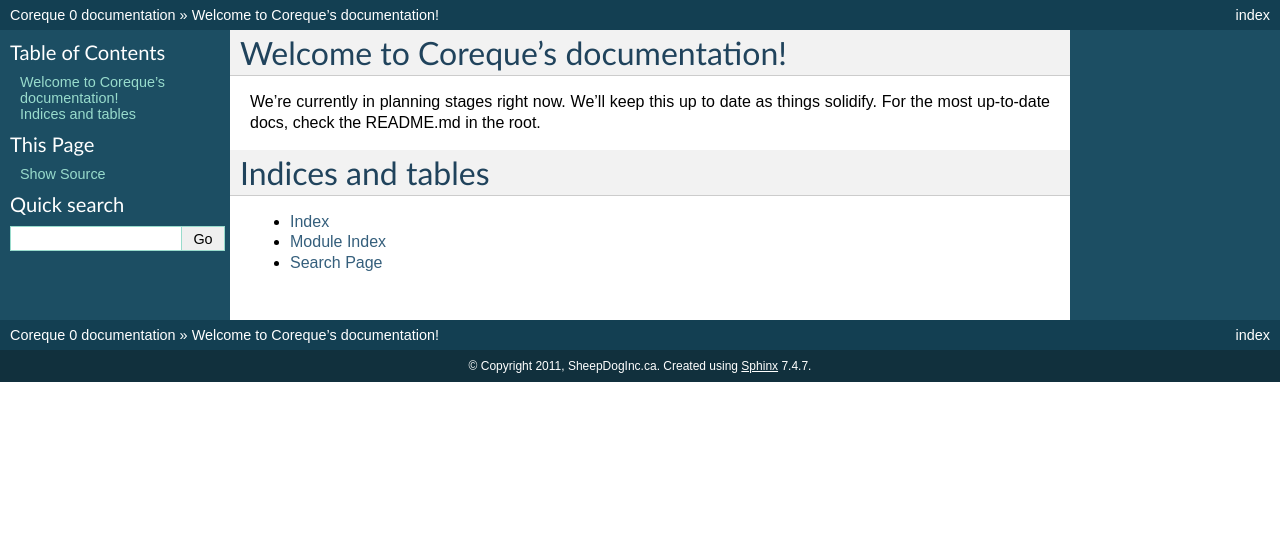
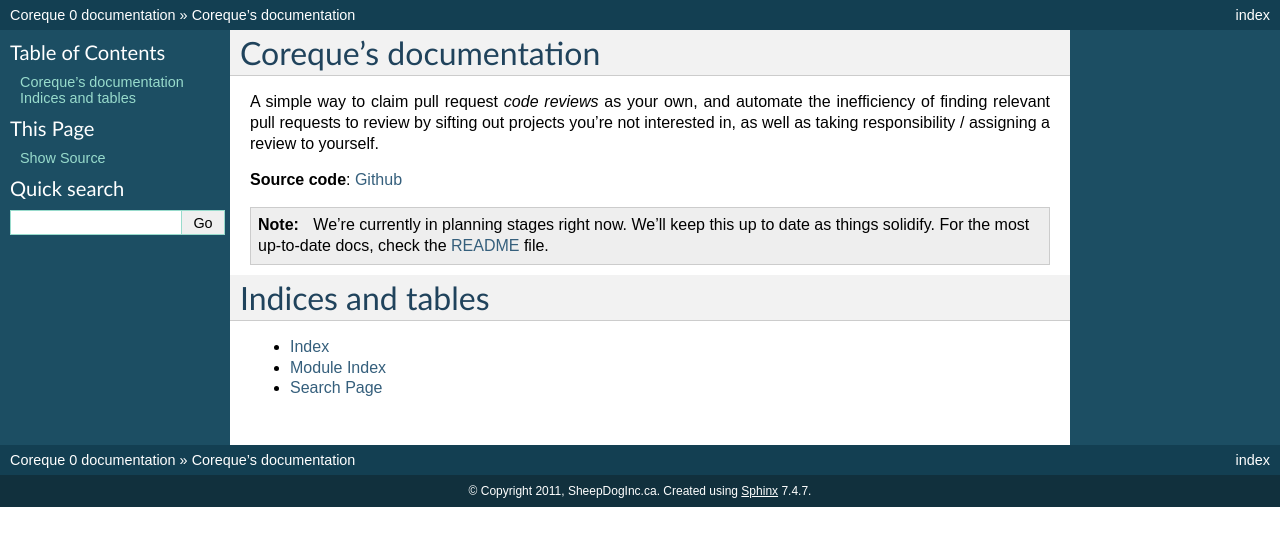
Before and after one commit to SheepDogInc/Coreque, a Sphinx documentation site: the page built from docs/source/index.rst, in a window 1280 px wide. Shown: the top 546 px of the page. Built offline with Sphinx 7.4.7, drawn with Linux system fonts in a browser that asks for light colours.

Commit message:
Spice up the docs.

```diff
--- a/docs/source/index.rst
+++ b/docs/source/index.rst
@@ -3,11 +3,19 @@
    You can adapt this file completely to your liking, but it should at least
    contain the root `toctree` directive.
 
-Welcome to Coreque's documentation!
-===================================
+Coreque's documentation
+=======================
 
-We're currently in planning stages right now. We'll keep this up to date as
-things solidify. For the most up-to-date docs, check the README.md in the root.
+A simple way to claim pull request *code reviews* as your own, and automate the
+inefficiency of finding relevant pull requests to review by sifting out
+projects you're not interested in, as well as taking responsibility / assigning
+a review to yourself.
+
+**Source code**: `Github`_
+
+.. note:: We're currently in planning stages right now. We'll keep this up to
+    date as things solidify. For the most up-to-date docs, check the
+    `README`_ file.
 
 .. toctree::
    :maxdepth: 2
@@ -18,3 +26,6 @@ Indices and tables
 * :ref:`genindex`
 * :ref:`modindex`
 * :ref:`search`
+
+.. _Github: https://github.com/SheepDogInc/Coreque
+.. _README: https://github.com/SheepDogInc/Coreque/blob/master/README.md
```
